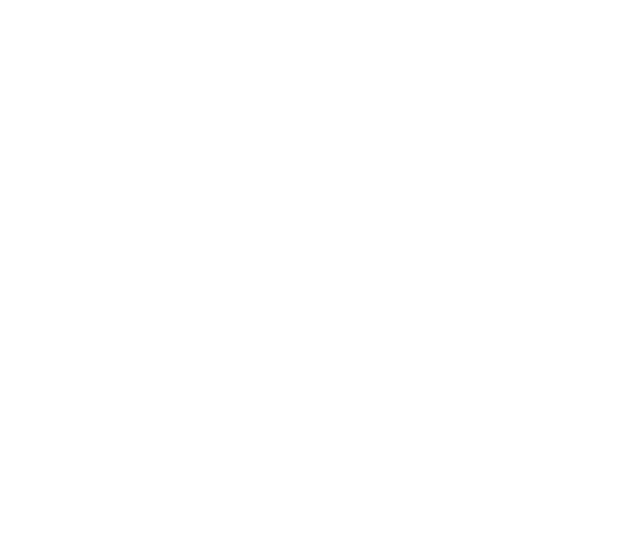
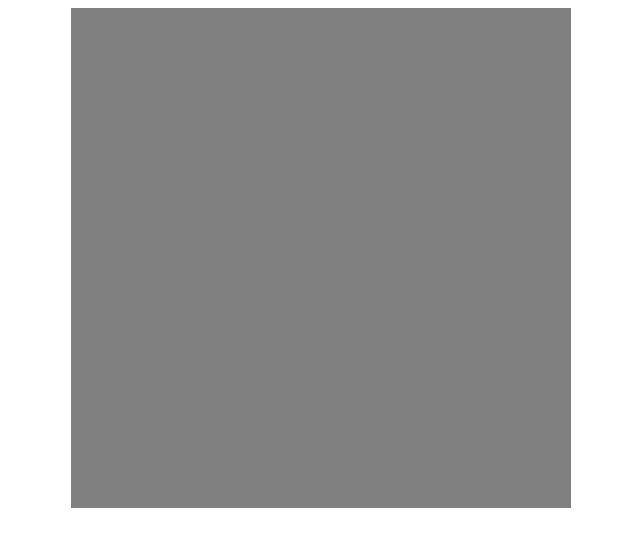
Before and after one commit to calbel60/etch-a-sketch, a plain HTML site: page index.html in a window 1280 px wide. Shown: the whole page, without its empty margins (319-959 px from the left). Drawn offline with Linux system fonts and the light colour scheme.

Commit message:
Fix grid

```diff
--- a/index.html
+++ b/index.html
@@ -1,13 +1,15 @@
 <!DOCTYPE html>
 <html lang="en">
-<head>
-    <meta charset="UTF-8">
-    <meta name="viewport" content="width=device-width, initial-scale=1.0">
+  <head>
+    <meta charset="UTF-8" />
+    <meta name="viewport" content="width=device-width, initial-scale=1.0" />
     <title>Document</title>
     <script src="index.js" defer></script>
-    <link rel="stylesheet" href="style.css">
-</head>
-<body>
-<div id="container"></div>
-</body>
+    <link rel="stylesheet" href="style.css" />
+  </head>
+  <body>
+    <div id="container">
+        <div id="screen"></div>
+    </div>
+  </body>
 </html>
--- a/index.js
+++ b/index.js
@@ -1,20 +1,26 @@
 const container = document.querySelector("#container")
+const screen = document.querySelector("#screen");
 
-let length = 16;
+let width = 16;
 let height = 16;
-let area = length * height
+let area = length * height;
 
 let gridNumber = 0;
 
-for (let i = 0; i < length; i++) {
+let makeGrid = (height, width) => {
+    for (let i = 0; i < width; i++) {
         const column = document.createElement("div");
         column.classList.add("column", "column-" + i);
         for (let j = 0; j < height; j++) {
             gridNumber++;
             const item = document.createElement("div");
-        item.classList.add("grid", "grid-" + (gridNumber));
+            item.classList.add("grid", "grid-" + gridNumber);
             column.appendChild(item);
         }
 
-    container.appendChild(column);
+        screen.appendChild(column);
     }
+    container.appendChild(screen);
+}
+
+makeGrid(height, width);
--- a/style.css
+++ b/style.css
@@ -1,11 +1,24 @@
+.column {
+    display: flex;
+    flex: 1;
+    flex-direction: column;
+}
+
 .grid {
-    height: 16px;
-    width: 16px;
     flex: 1;
+    background-color: grey;
+}
+
+
+
+#screen {
+    display: flex;
+    height: 500px;
+    width: 500px;
 }
 
 #container {
-    height: 256px;
-    width: 246px;
     display: flex;
+    justify-content: center;
+    align-items: center;
 }
```
Lines whose indentation alone changed are shown as unchanged.
